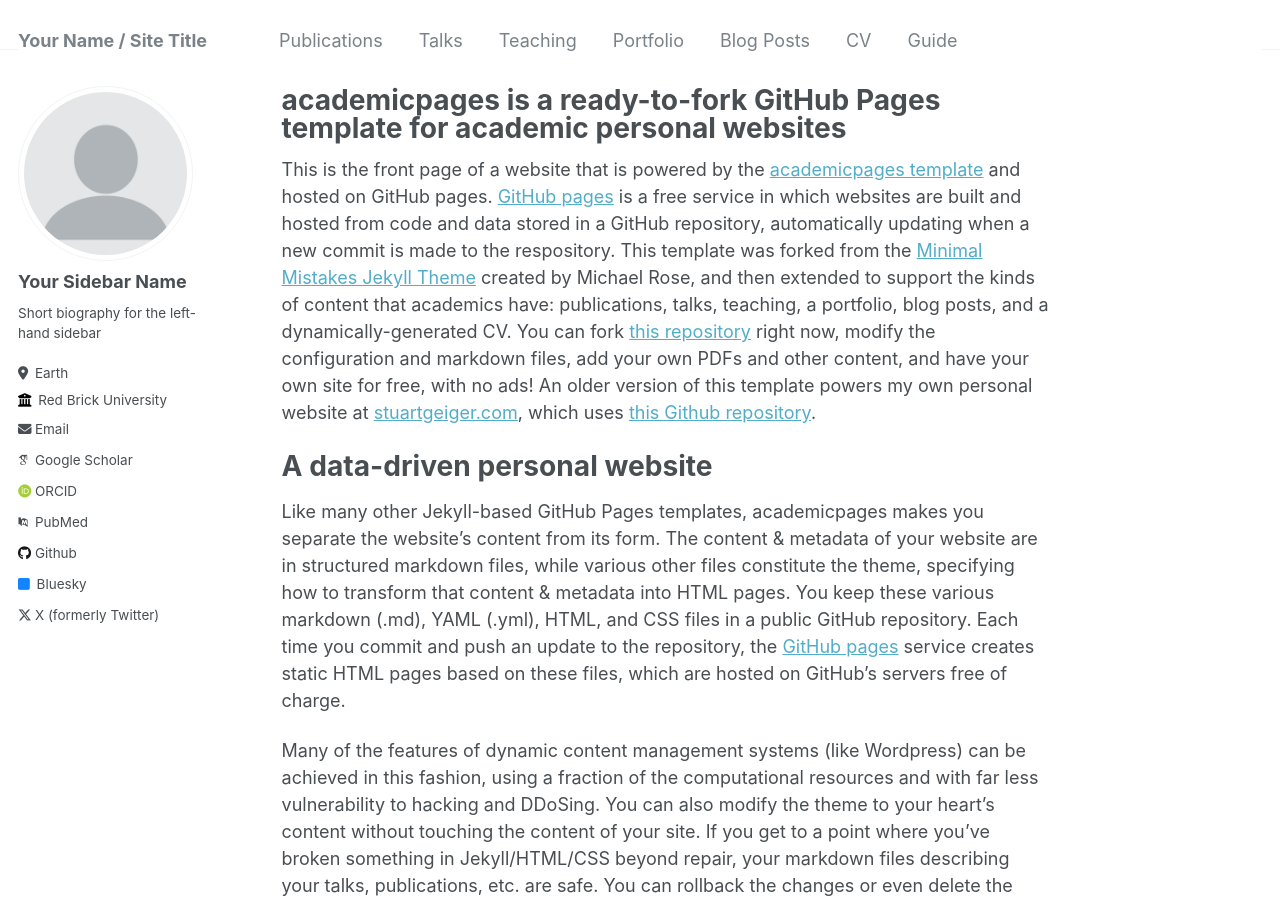
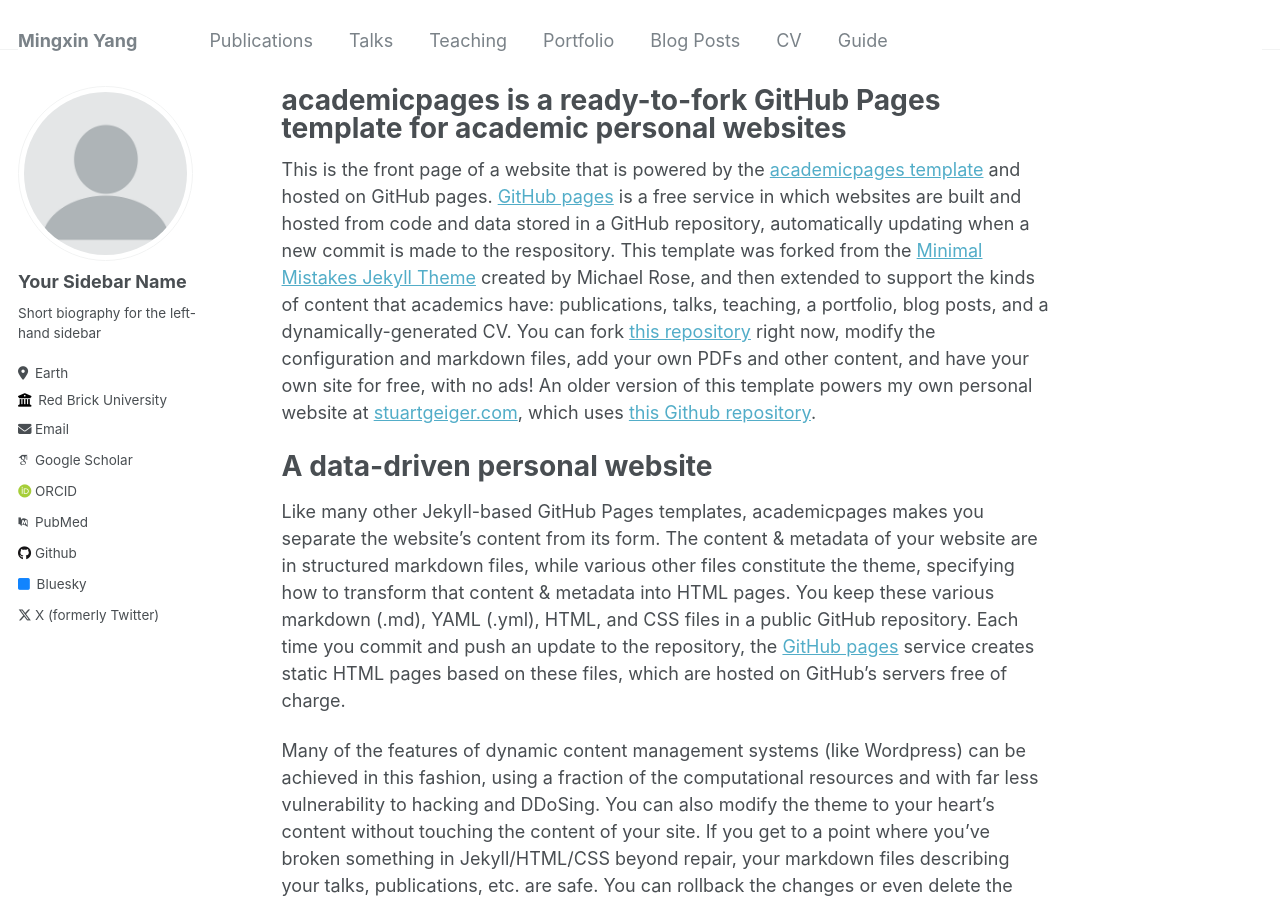
Before and after one commit to ymx10086/ymx10086.github.io, a Jekyll site: the page built from _pages/about.md, in a window 1280 px wide and 900 px high. Built offline with Jekyll 4.4.1, drawn with Linux system fonts in a browser that asks for light colours; some web fonts are replaced.

Commit message:
Update site title in _config.yml

```diff
--- a/_config.yml
+++ b/_config.yml
@@ -8,7 +8,7 @@
 
 # Basic Site Settings
 locale                   : "en-US"
-title                    : "Your Name / Site Title"
+title                    : "Mingxin Yang"
 title_separator          : "-"
 name                     : &name "Your Name"
 description              : &description "personal description"
```
